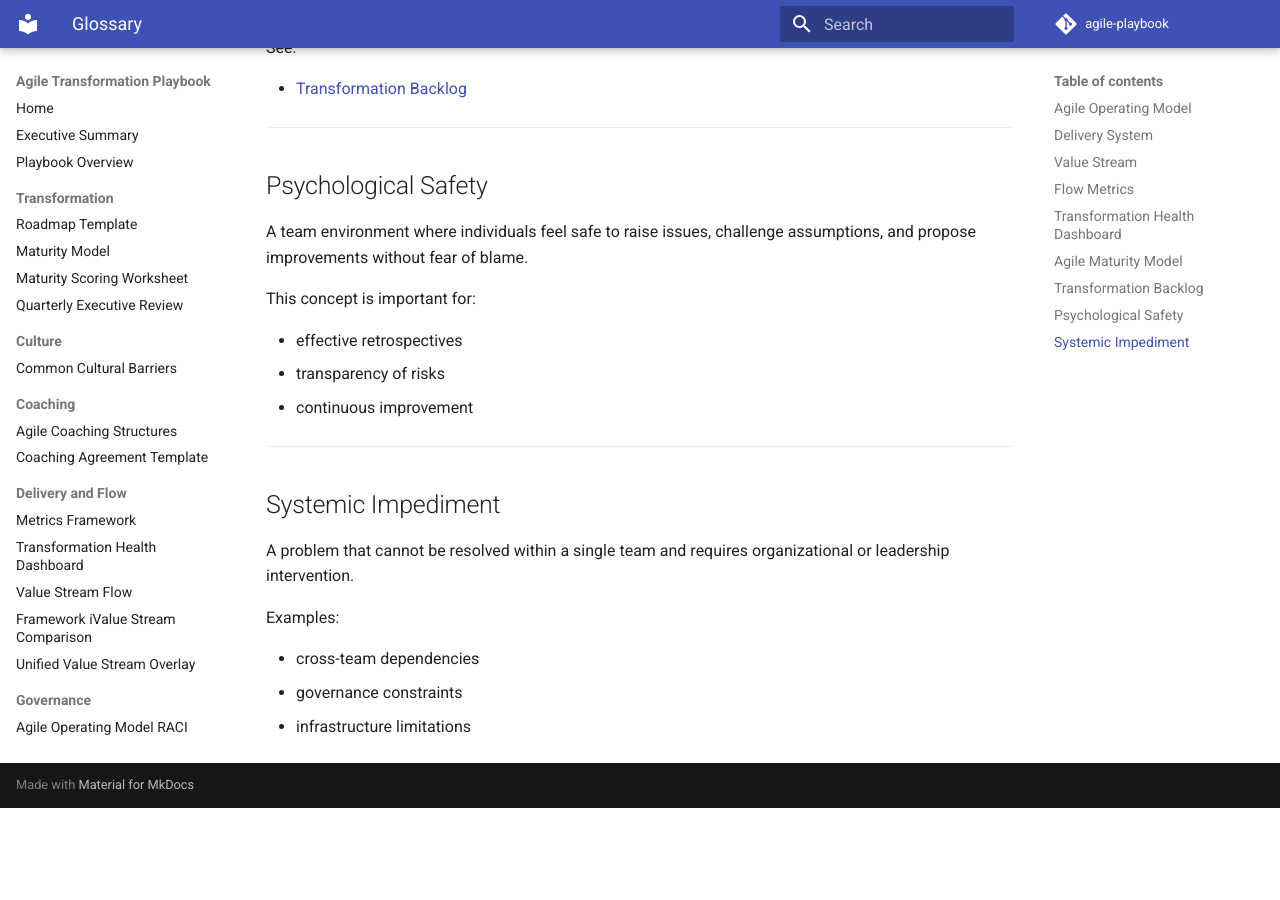
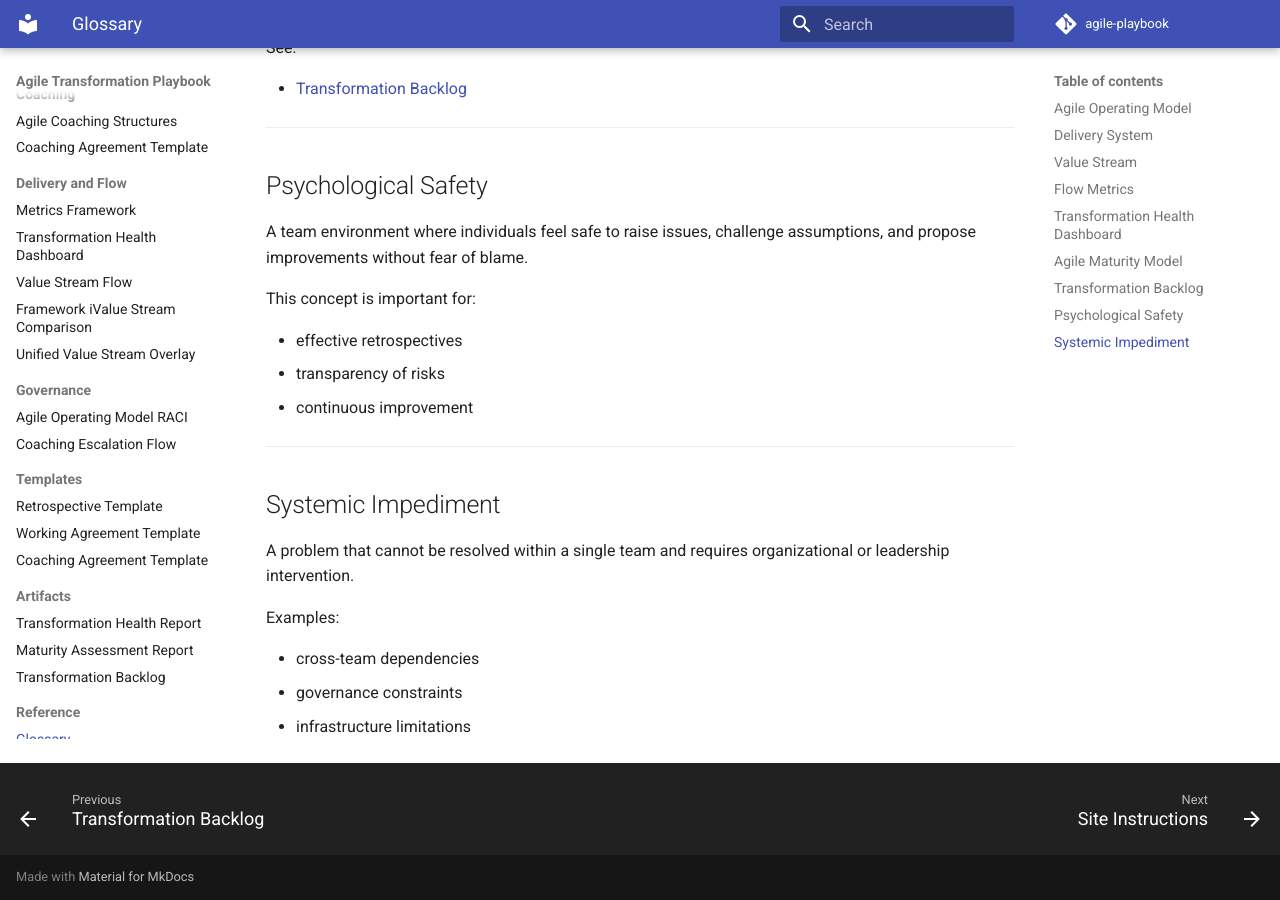
Before and after one commit to awsvkvims/agile-playbook, an MkDocs documentation site: the page built from docs/glossary/GLOSSARY.md, in a window 1280 px wide and 900 px high, scrolled down 2146 px. Built offline with MkDocs 1.6.1 and Material for MkDocs 9.7.7, drawn with Linux system fonts in a browser that asks for light colours; comment, search, counter and statistics services are not loaded; before the commit the page ends 2954 px from its top, so only the background shows below that.

Commit message:
fix glossary navigation issue

```diff
--- a/mkdocs.yml
+++ b/mkdocs.yml
@@ -53,7 +53,7 @@ nav:
       - Transformation Backlog: artifacts/TRANSFORMATION_BACKLOG_TEMPLATE.md
 
   - Reference:
-      - Glossary: GLOSSARY.md
+      - Glossary: glossary/GLOSSARY.md
 
   - Site:
       - Site Instructions: SITE.md
```
